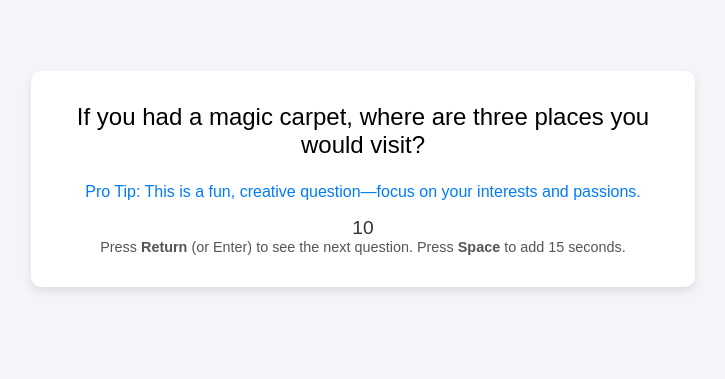
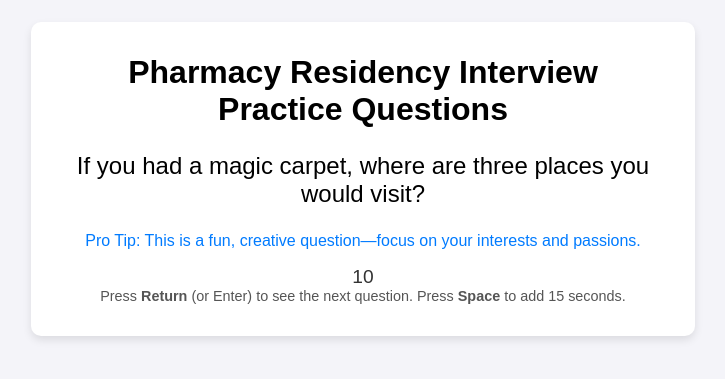
Before and after one commit to pjliu1/Pharmacy-Residency-Interview-Prep, a plain HTML site: page index.html in a window 1280 px wide. Shown: the part 221-600 px from the top of the page, without its empty margins (277-1002 px from the left). Drawn offline with Linux system fonts and the light colour scheme.

Commit message:
Add files via upload

```diff
--- a/index.html
+++ b/index.html
@@ -25,6 +25,12 @@
             width: 90%;
         }
 
+        .title {
+            font-size: 2rem;
+            margin-bottom: 1.5rem;
+            font-weight: bold;
+        }
+
         .question {
             font-size: 1.5rem;
             margin-bottom: 1.5rem;
@@ -50,6 +56,7 @@
 </head>
 <body>
     <div class="card">
+        <div class="title">Pharmacy Residency Interview Practice Questions</div>
         <div class="question" id="question">Loading questions...</div>
         <div class="pro-tip" id="pro-tip">Loading pro tip...</div>
         <div class="timer" id="timer">15</div>
@@ -199,7 +206,6 @@
             }
         });
 
-        // Initialize the first question
         showQuestion();
     </script>
 </body>
```
